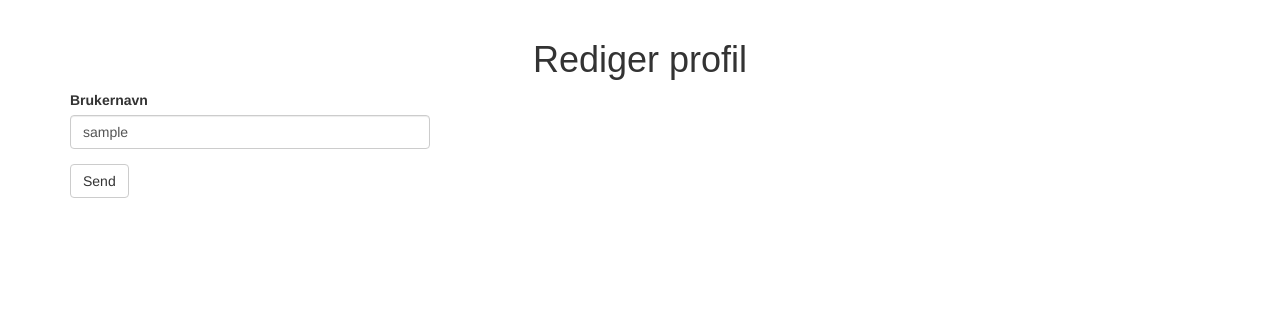
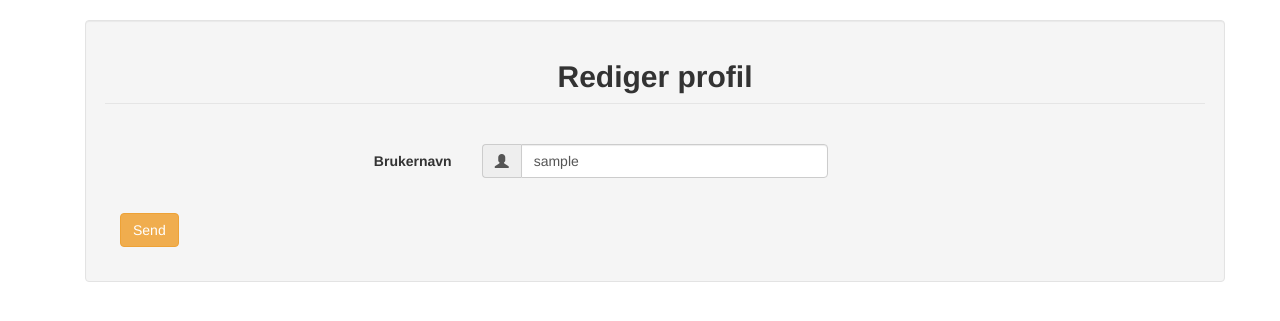
Before and after one commit to mtfalch/kulTUR, a Flask app: page /edit_profile in a window 1280 px wide. Shown: the part 52-373 px from the top of the page. Run offline with Flask 2, Linux system fonts and the light colour scheme; the visitor is signed in with stand-in values (Sample User, id 1); data comes from the database, SQL or seed files in the repository; both versions use the stored data as it was after the commit; some libraries are stand-ins or nearby versions.

Commit message:
Small changes to profile

```diff
--- a/app/forms.py
+++ b/app/forms.py
@@ -15,11 +15,13 @@ class SignUpForm(FlaskForm):
     def validate_username(form, field):
         user = User.query.filter_by(username=field.data).first()
         if user is not None:
+            flash('Brukernavn er allerede tatt')
             raise ValidationError('Brukernavn er allerede tatt.')
 
     def validate_email(form, field):
         user = User.query.filter_by(email=field.data).first()
         if user is not None:
+            flash('Email er allerede brukt')
             raise ValidationError('Email er allerede brukt.')
 
     def validate_password(form, field):
@@ -48,7 +50,7 @@ class SignUpForm(FlaskForm):
 
     first_name = StringField('Fornavn', validators=[DataRequired()])
     last_name = StringField('Etternavn', validators=[DataRequired()])
-    email = StringField('Email', validators=[DataRequired()])
+    email = StringField('Email', validators=[DataRequired(), Email(message="Insert an real email")])
     tlf = StringField('Telefon', validators=[DataRequired(), Length(max=8), Length(min=8)])
     username = StringField('Brukernavn', validators=[DataRequired()])
     password = PasswordField('Passord', validators=[DataRequired()])
--- a/app/routes.py
+++ b/app/routes.py
@@ -74,4 +74,4 @@ def edit_profile():
         return redirect(url_for('edit_profile'))
     elif request.method == 'GET':
         form.username.data = current_user.username
-    return render_template('edit_profile.html', title='Edit profile', form = form)
+    return render_template('edit.html', title='Edit profile', form = form)
--- /dev/null
+++ b/app/templates/edit.html
@@ -0,0 +1,45 @@
+{% extends "base.html" %}
+
+{% block app_content %}
+
+<div class="container">
+
+        <form class="well form-horizontal" action=" " method="post"  id="contact_form">
+            {{ form.hidden_tag() }}
+    <fieldset>
+
+    <!-- Form Name -->
+    <legend><h2 align="center"><b>Rediger profil</b></h2></legend><br>
+
+
+    <div class="form-group">
+      <!--<label class="col-md-4 control-label">Brukernavn</label> -->
+         {{form.username.label(class_="col-md-4 control-label")}}
+      <div class="col-md-4 inputGroupContainer">
+      <div class="input-group">
+      <span class="input-group-addon"><i class="glyphicon glyphicon-user"></i></span>
+      {{form.username(placeholder="Brukernavn", class_="form-control") }}
+        </div>
+      </div>
+    </div>
+
+
+    <!-- Button -->
+    <div class="form-group">
+      <!--<label class="col-md-4 control-label"></label>-->
+        <!-- {{form.submit.label(class_="col-md-4 control-label")}}-->
+        <div class="col-md-4 inputGroupContainer">
+        <div class="col-md-4">
+        &emsp;&emsp;&emsp;&emsp;&emsp;&emsp;&emsp;&emsp;&emsp;&emsp;&emsp;&emsp;&emsp;&emsp;&emsp;&emsp;&emsp;&emsp;&emsp;&emsp;{{form.submit(class_="btn btn-warning")}}
+      </div>
+    </div>
+    </div>
+
+
+
+    </fieldset>
+    </form>
+    </div>
+</div>
+
+{% endblock %}
--- a/app/templates/user.html
+++ b/app/templates/user.html
@@ -2,6 +2,8 @@
 
 
 {% block app_content %}
-    <h1> Bruker: {{user.username}} </h1>
+    <h2> Bruker: {{user.username}} </h2>
+    <h2> Navn: {{user.first_name }} {{user.last_name}}</h2>
+    <h2> </h2>
 
 {% endblock %}
```
Also changed, not shown: app.db.
